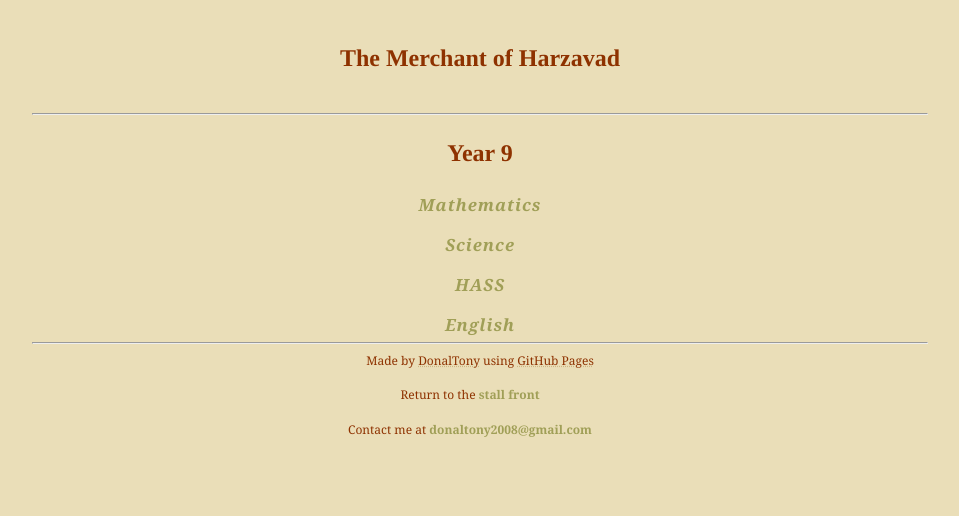
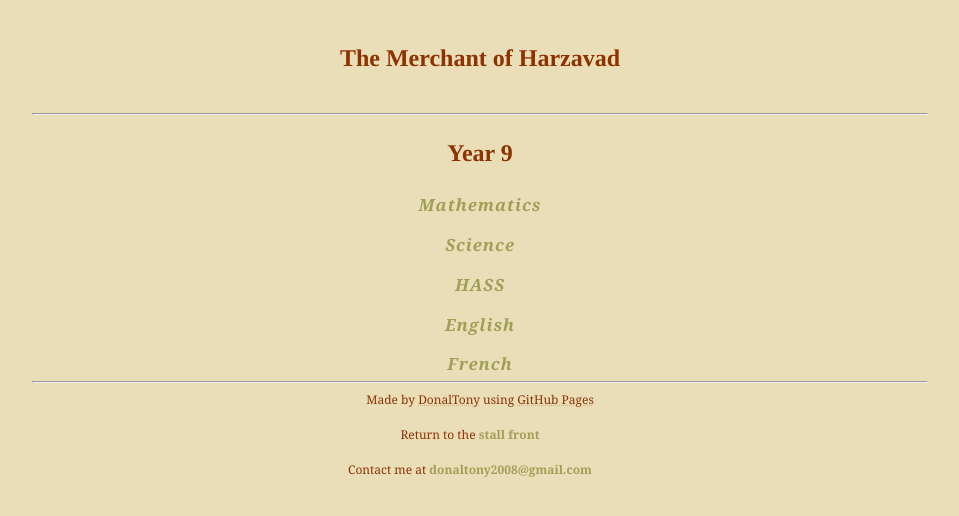
Before and after one commit to dvaraka/the-merchant, a Jekyll site: the page built from notes/year-9.md, in a window 1280 px wide. Shown: the top 516 px of the page, without its empty margins (160-1119 px from the left). Built offline with Jekyll 4.4.1, drawn with Linux system fonts in a browser that asks for light colours; our own code applies the rules of GitHub Pages for plain Markdown files.

Commit message:
Update year-9.md

```diff
--- a/notes/year-9.md
+++ b/notes/year-9.md
@@ -7,3 +7,4 @@
 ### [Science]()
 ### [HASS](/the-merchant/notes/year9/hass/hass.html)
 ### [English]()
+### [French](/the-merchant/notes/year9/french/french.html)
```
